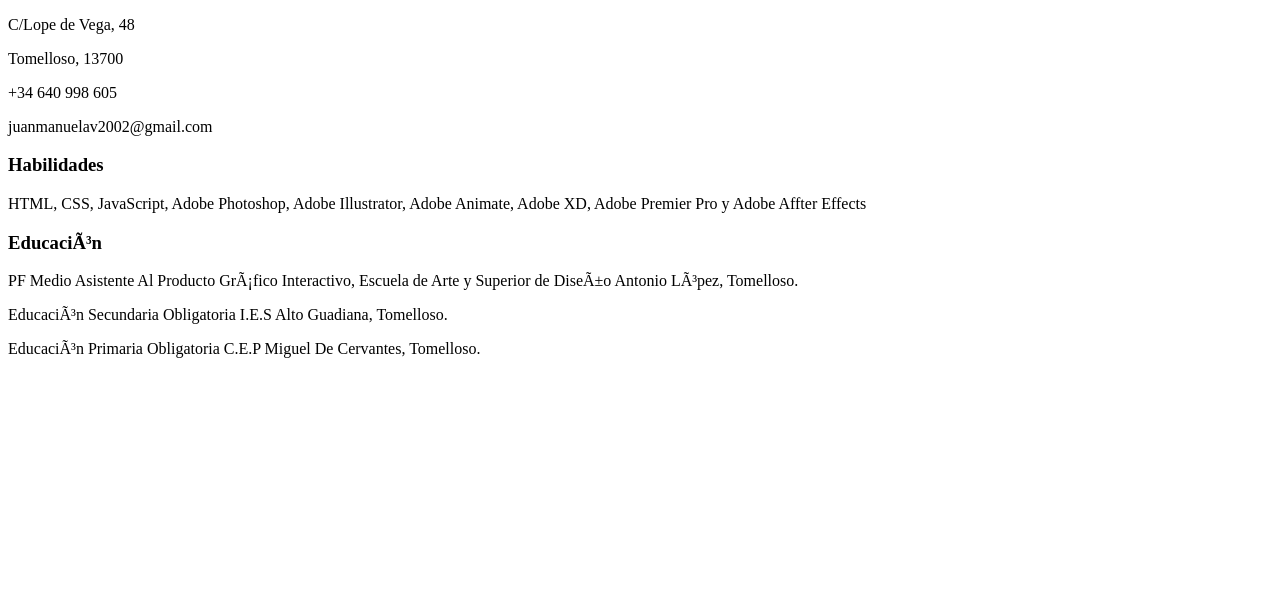
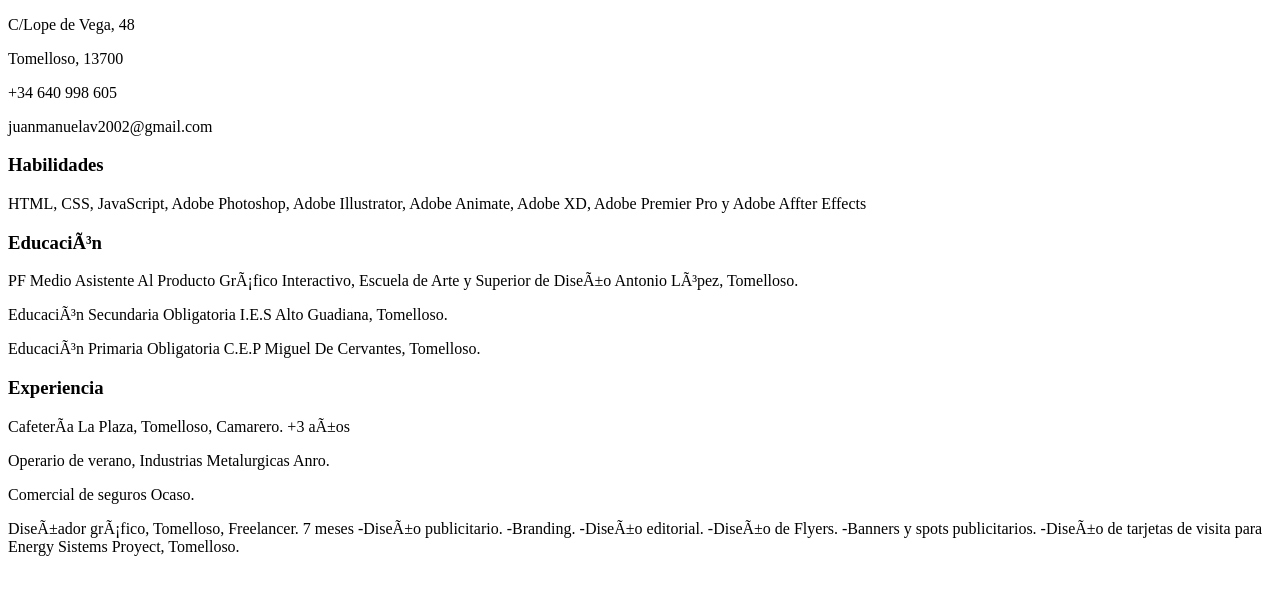
Before and after one commit to Juan-Manuel02/CV, a plain HTML site: page index.html in a window 1280 px wide. Shown: the part 105-700 px from the top of the page. Drawn offline with Linux system fonts and the light colour scheme.

Commit message:
Second commit

```diff
--- a/index.html
+++ b/index.html
@@ -21,13 +21,30 @@
 
     <h3>Habilidades</h3>
         <p>HTML, CSS, JavaScript, Adobe Photoshop, Adobe Illustrator, Adobe Animate, Adobe XD,
-            Adobe Premier Pro y Adobe Affter Effects </p>
+           Adobe Premier Pro y Adobe Affter Effects </p>
 
     <h3>Educación</h3>
+        <p></p>
         <p>PF Medio Asistente Al Producto Gráfico Interactivo, Escuela de Arte y Superior de Diseño Antonio López, Tomelloso.</p>
         <p>Educación Secundaria Obligatoria I.E.S Alto Guadiana, Tomelloso.</p>
         <p>Educación Primaria Obligatoria C.E.P Miguel De Cervantes, Tomelloso.</p>
 
+    <h3>Experiencia</h3>
+        <p>Cafetería La Plaza, Tomelloso, Camarero.
+           +3 años
+        </p>
+        <p>Operario de verano, Industrias Metalurgicas Anro.</p>
+        <p>Comercial de seguros Ocaso.</p>
+        <p>Diseñador gráfico, Tomelloso, Freelancer.
+            7 meses
+            -Diseño publicitario.
+            -Branding.
+            -Diseño editorial.
+            -Diseño de Flyers.
+            -Banners y spots publicitarios.
+            -Diseño de tarjetas de visita para Energy Sistems Proyect, Tomelloso.
+        </p>
+
 </body>
 
 </html>
```
